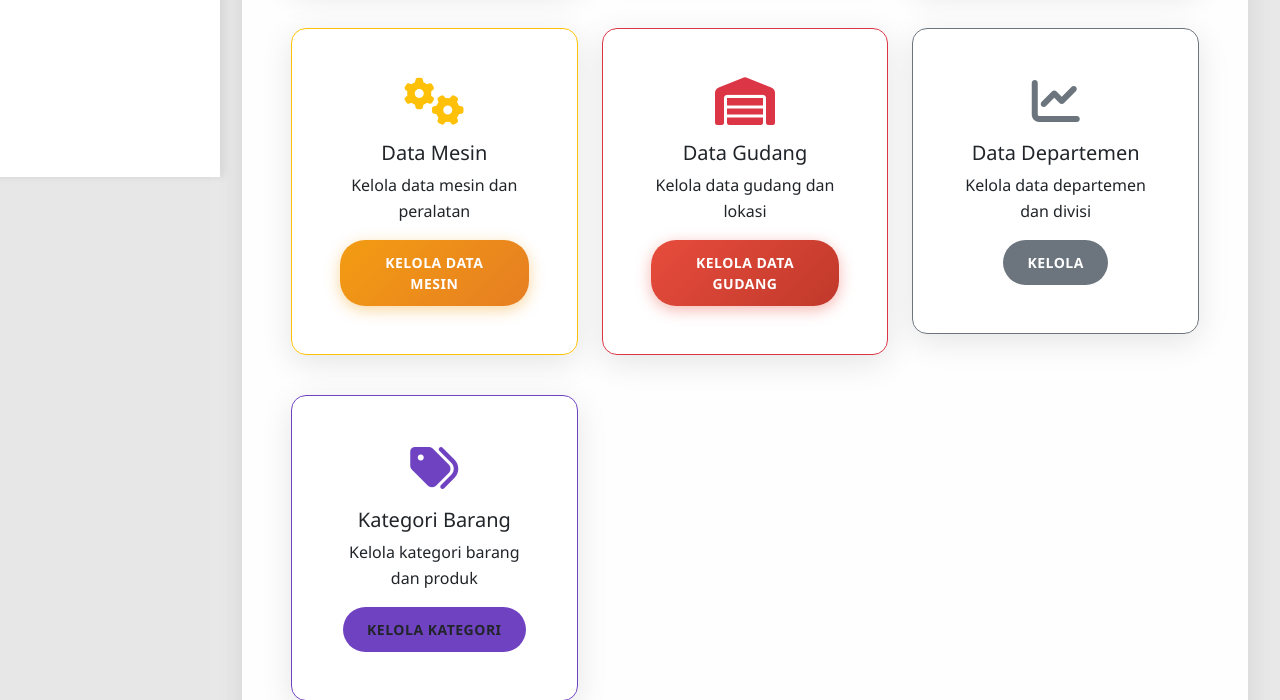
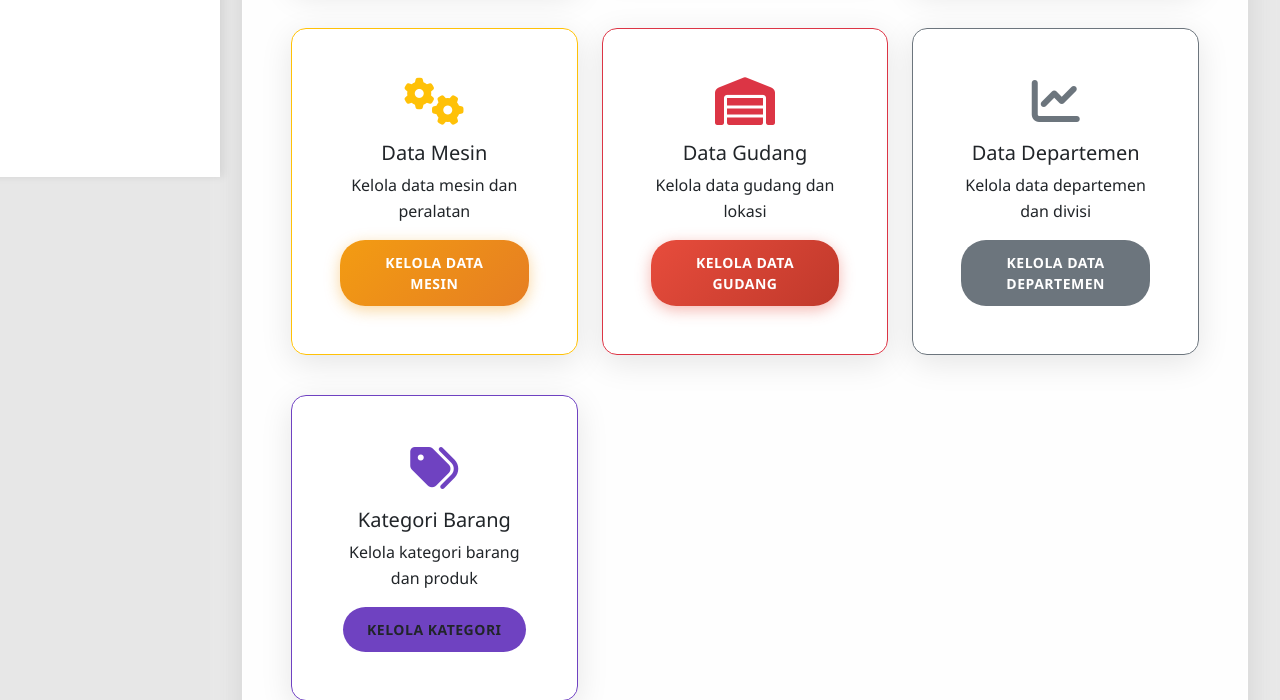
Before and after one commit to gearrobo/amarta-wisesa-garment, a PHP site: page /master-data.php in a window 1280 px wide. Shown: the part 623-1323 px from the top of the page. Run offline with PHP 8.4, Linux system fonts and the light colour scheme; some libraries are stand-ins or nearby versions.

Commit message:
link ke data-departemen

```diff
--- a/master-data.php
+++ b/master-data.php
@@ -85,7 +85,7 @@ include 'includes/header.php';
                                     <i class="fas fa-chart-line fa-3x text-secondary mb-3"></i>
                                     <h5 class="card-title">Data Departemen</h5>
                                     <p class="card-text">Kelola data departemen dan divisi</p>
-                                    <a href="#" class="btn btn-secondary">Kelola</a>
+                                    <a href="data-departemen.php" class="btn btn-secondary">Kelola Data Departemen</a>
                                 </div>
                             </div>
                         </div>
```
